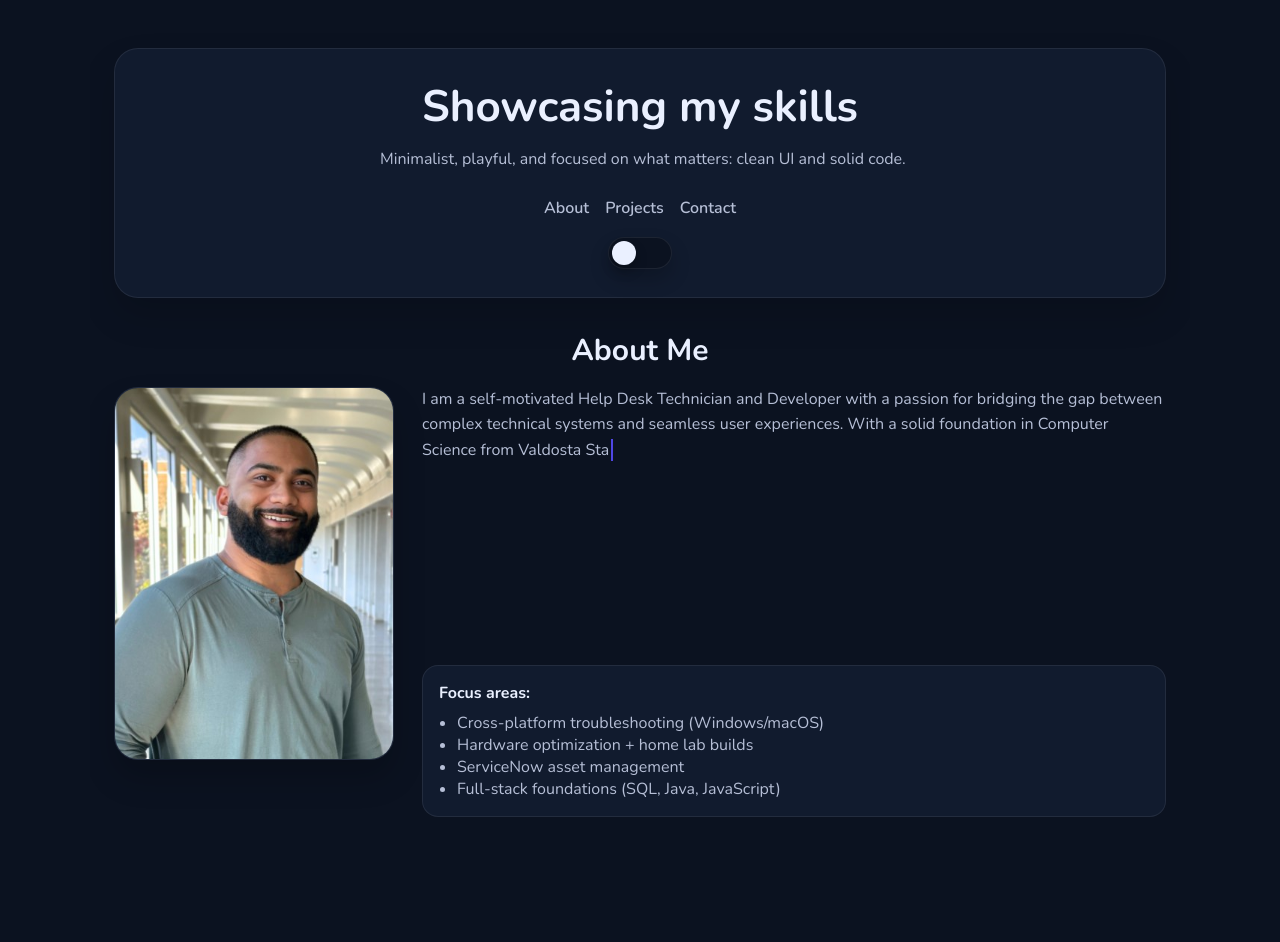
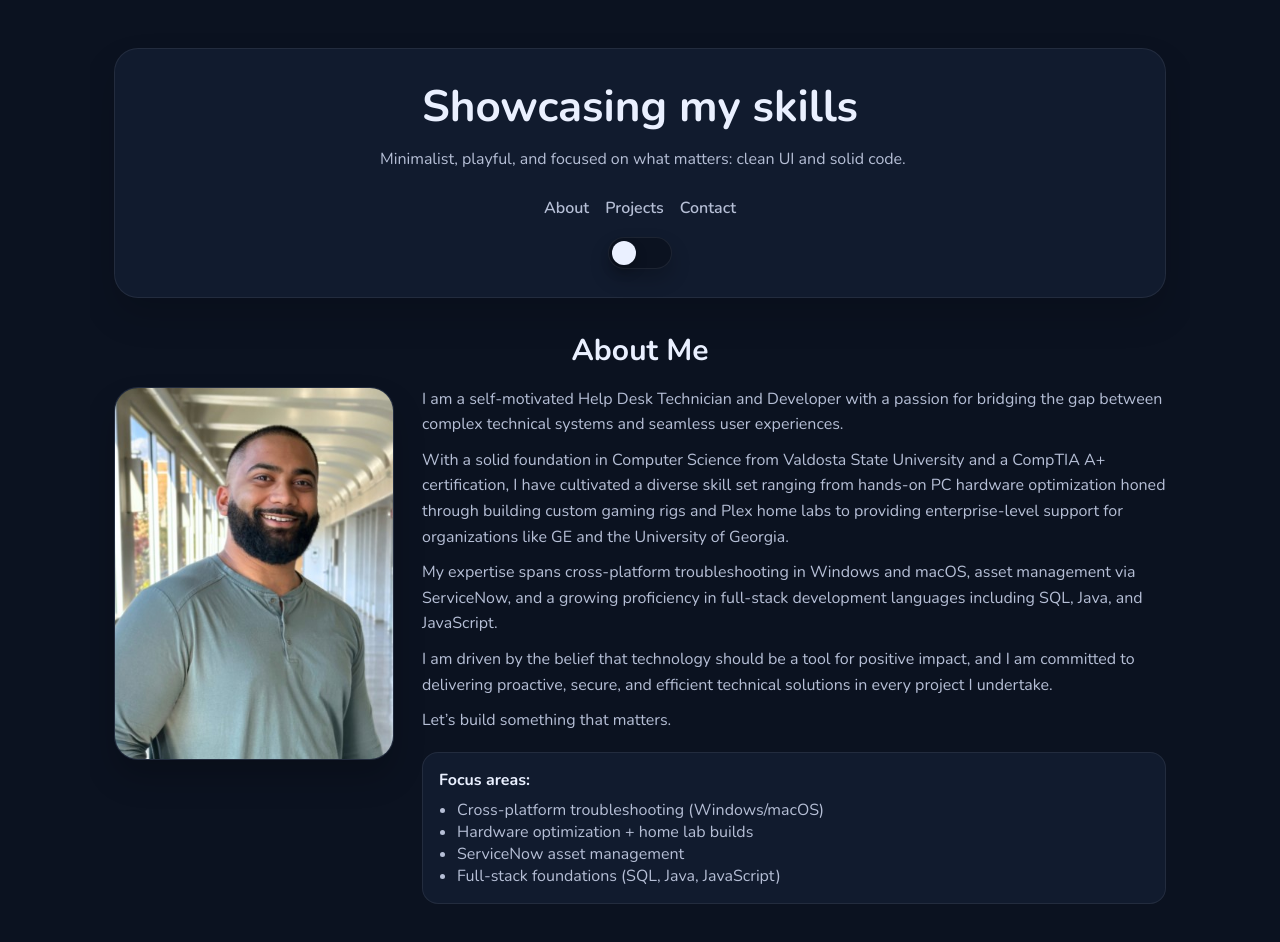
Before and after one commit to 96IDK/Isaiah68, a React (Vite) app: page /#/ in a window 1280 px wide. Shown: the top 942 px of the page. Before the commit the page ends 881 px from the top, so only its background shows below. Built offline with nearby package versions, Linux system fonts and the light colour scheme.

Commit message:
Switch about animation to line reveal

```diff
--- a/src/App.css
+++ b/src/App.css
@@ -573,24 +573,23 @@ body.theme-flash::after {
   font-size: 13px;
 }
 
-.typing-paragraph {
+.about-lines {
+  display: flex;
+  flex-direction: column;
+  gap: 10px;
   min-height: 260px;
 }
 
-.typing-cursor {
-  border-right: 2px solid var(--accent);
-  padding-right: 2px;
-  animation: blink 0.8s step-end infinite;
+.about-line {
+  margin: 0;
+  opacity: 0;
+  transform: translateY(8px);
+  transition: opacity 0.35s ease, transform 0.35s ease;
 }
 
-@keyframes blink {
-  0%,
-  100% {
-    border-color: transparent;
-  }
-  50% {
-    border-color: var(--accent);
-  }
+.about-line.visible {
+  opacity: 1;
+  transform: translateY(0);
 }
 
 @keyframes lampGlow {
--- a/src/pages/About.jsx
+++ b/src/pages/About.jsx
@@ -1,28 +1,29 @@
 import { useEffect, useState } from 'react'
 import mePhoto from '../assets/me.jpeg'
 
-const ABOUT_TEXT =
-  'I am a self-motivated Help Desk Technician and Developer with a passion for bridging the gap between complex technical systems and seamless user experiences. With a solid foundation in Computer Science from Valdosta State University and a CompTIA A+ certification, I have cultivated a diverse skill set ranging from hands-on PC hardware optimization honed through building custom gaming rigs and Plex home labs to providing enterprise-level support for organizations like GE and the University of Georgia. My expertise spans cross-platform troubleshooting in Windows and macOS, asset management via ServiceNow, and a growing proficiency in full-stack development languages including SQL, Java, and JavaScript. I am driven by the belief that technology should be a tool for positive impact, and I am committed to delivering proactive, secure, and efficient technical solutions in every project I undertake.'
+const ABOUT_LINES = [
+  'I am a self-motivated Help Desk Technician and Developer with a passion for bridging the gap between complex technical systems and seamless user experiences.',
+  'With a solid foundation in Computer Science from Valdosta State University and a CompTIA A+ certification, I have cultivated a diverse skill set ranging from hands-on PC hardware optimization honed through building custom gaming rigs and Plex home labs to providing enterprise-level support for organizations like GE and the University of Georgia.',
+  'My expertise spans cross-platform troubleshooting in Windows and macOS, asset management via ServiceNow, and a growing proficiency in full-stack development languages including SQL, Java, and JavaScript.',
+  'I am driven by the belief that technology should be a tool for positive impact, and I am committed to delivering proactive, secure, and efficient technical solutions in every project I undertake.',
+  'Let’s build something that matters.'
+]
 
 export default function About() {
-  const [typedAbout, setTypedAbout] = useState('')
+  const [visibleLines, setVisibleLines] = useState(0)
 
   useEffect(() => {
-    setTypedAbout('')
+    setVisibleLines(0)
+    let index = 0
+    const interval = setInterval(() => {
+      index += 1
+      setVisibleLines(index)
+      if (index >= ABOUT_LINES.length) {
+        clearInterval(interval)
+      }
+    }, 300)
 
-    const fullText = `${ABOUT_TEXT} ${'Let’s build something that matters.'}`
-    let i = 0
-    const speed = 25
-
-    const tick = () => {
-      if (i <= fullText.length) {
-        setTypedAbout(fullText.slice(0, i))
-        i += 1
-        setTimeout(tick, speed)
-      }
-    }
-
-    tick()
+    return () => clearInterval(interval)
   }, [])
 
   return (
@@ -37,9 +38,16 @@ export default function About() {
         </div>
 
         <div className="about-copy">
-          <p className="typing-paragraph">
-            <span className="typing-cursor">{typedAbout}</span>
-          </p>
+          <div className="about-lines">
+            {ABOUT_LINES.map((line, index) => (
+              <p
+                key={line}
+                className={`about-line ${index < visibleLines ? 'visible' : ''}`}
+              >
+                {line}
+              </p>
+            ))}
+          </div>
 
           <div className="callout">
             <strong>Focus areas:</strong>
```
